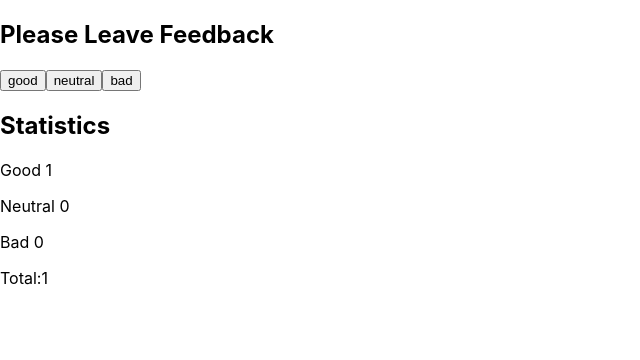
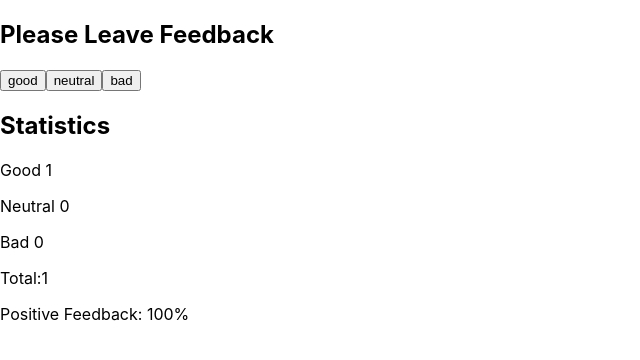
Before and after one commit to devromarc/goit-react-hw-02-feedback, a React (Create React App) app: page / in a window 1280 px wide. Both pictures are taken after a click on the button "good". Shown: the top 360 px of the page, without its empty margins (0-640 px from the left). Built offline with nearby package versions, Linux system fonts and the light colour scheme.

Commit message:
percentage add

```diff
--- a/src/components/App.jsx
+++ b/src/components/App.jsx
@@ -25,10 +25,20 @@ export class App extends Component {
     }));
   };
 
+  countPositiveFeedbackPercentage = () => {
+    if (this.countTotalFeedback === 0) {
+      return 0;
+    } else {
+      return Math.round((this.state.good / this.countTotalFeedback()) * 100);
+    }
+  };
+
   render() {
     const { good, neutral, bad } = this.state;
     const options = ['good', 'neutral', 'bad'];
     const countTotalFeedback = this.countTotalFeedback();
+    const countPositiveFeedbackPercentage =
+      this.countPositiveFeedbackPercentage();
     return (
       <>
         <Section title="Please Leave Feedback">
@@ -46,6 +56,7 @@ export class App extends Component {
               neutral={neutral}
               bad={bad}
               countTotalFeedback={countTotalFeedback}
+              positivePercentage={countPositiveFeedbackPercentage}
             />
           )}
         </Section>
--- a/src/components/Statistics/Statistics.jsx
+++ b/src/components/Statistics/Statistics.jsx
@@ -1,6 +1,10 @@
-import React from 'react';
-
-export const Statistics = ({ good, neutral, bad, countTotalFeedback }) => {
+export const Statistics = ({
+  good,
+  neutral,
+  bad,
+  countTotalFeedback,
+  positivePercentage,
+}) => {
   return (
     <div>
       <p>
@@ -13,6 +17,7 @@ export const Statistics = ({ good, neutral, bad, countTotalFeedback }) => {
         Bad <span>{bad}</span>
       </p>
       <p>Total:{countTotalFeedback}</p>
+      <p>Positive Feedback: {positivePercentage}% </p>
     </div>
   );
 };
```
